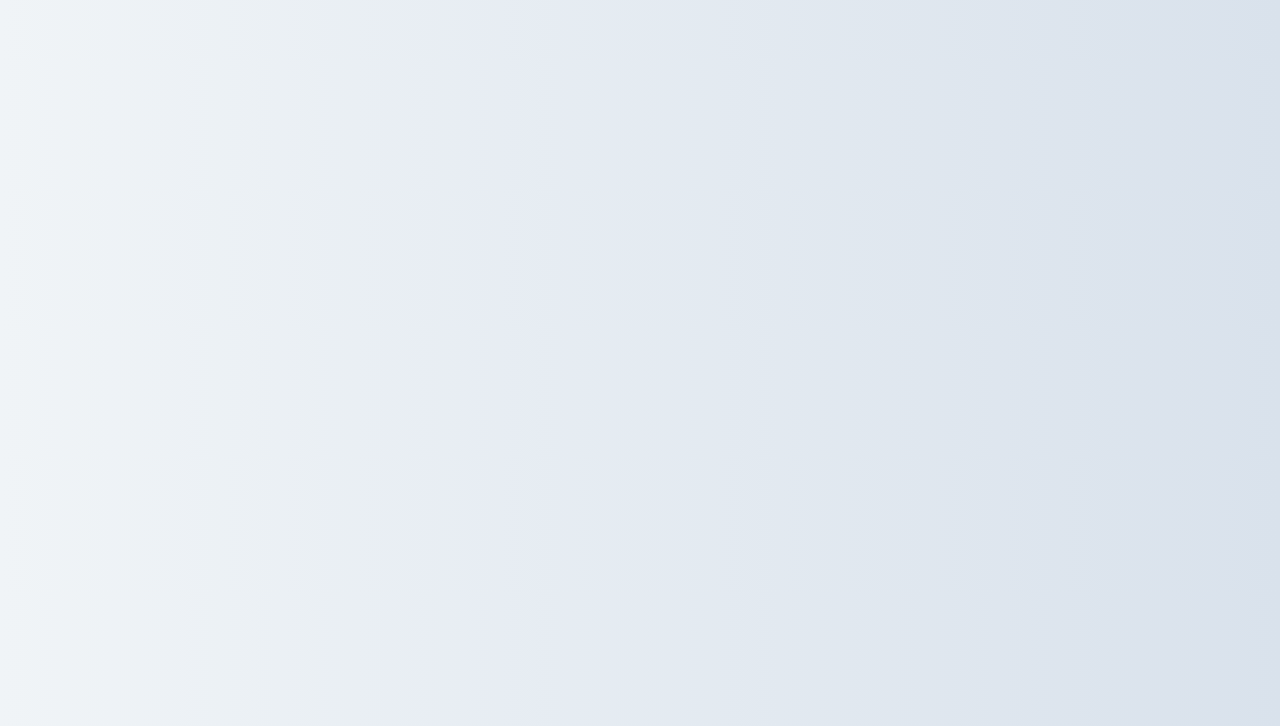
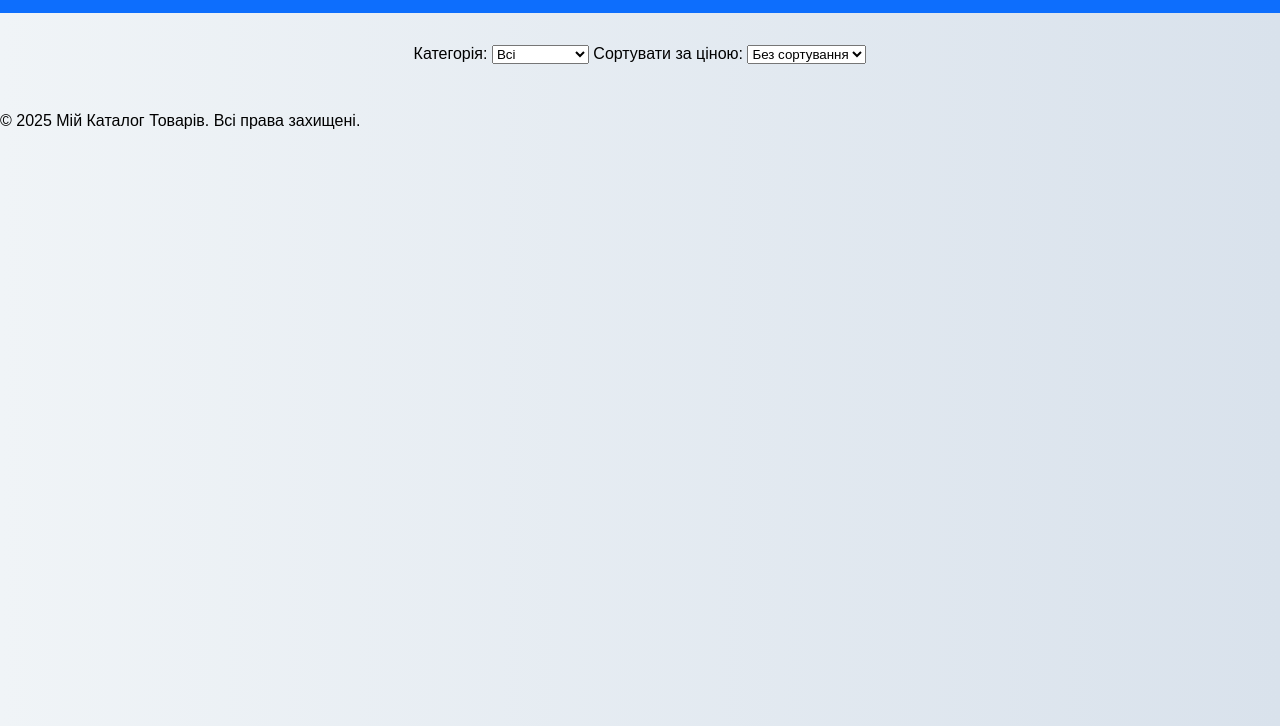
Before and after one commit to andriyko66/team-project, a website: page course-app/frontend/index.html in a window 1280 px wide. Shown: the part 74-800 px from the top of the page. Drawn offline with Linux system fonts and the light colour scheme; files that its build step writes are made by us from their sources; no server answers; files whose address does not match are found by name.

Commit message:
Update index.html

```diff
--- a/course-app/frontend/index.html
+++ b/course-app/frontend/index.html
@@ -1,18 +1,41 @@
 <!DOCTYPE html>
 <html lang="uk">
 <head>
-  <meta charset="UTF-8" />
-  <meta name="viewport" content="width=device-width, initial-scale=1.0" />
+  <meta charset="UTF-8">
+  <meta name="viewport" content="width=device-width, initial-scale=1.0">
   <title>Мій Каталог Товарів</title>
-  <link rel="stylesheet" href="style.css" />
+  <link rel="stylesheet" href="style.css">
 </head>
 <body>
   <header>
     <h1>Мій Каталог Товарів</h1>
+    <div id="cart-counter">Кошик: <span id="cart-count">0</span> товарів</div>
   </header>
-
-  <main id="product-list"></main>
-
+  <main>
+    <section id="filters">
+      <label>Категорія:
+        <select id="category-filter">
+          <option value="all">Всі</option>
+          <option value="Електроніка">Електроніка</option>
+          <option value="Книги">Книги</option>
+          <option value="Іграшки">Іграшки</option>
+          <option value="Одяг">Одяг</option>
+          <option value="Продукти">Продукти</option>
+        </select>
+      </label>
+      <label>Сортувати за ціною:
+        <select id="sort-price">
+          <option value="none">Без сортування</option>
+          <option value="asc">По зростанню</option>
+          <option value="desc">По спаданню</option>
+        </select>
+      </label>
+    </section>
+    <section id="products-container"></section>
+  </main>
+  <footer>
+    <p>© 2025 Мій Каталог Товарів. Всі права захищені.</p>
+  </footer>
   <script src="app.js"></script>
 </body>
 </html>
```
